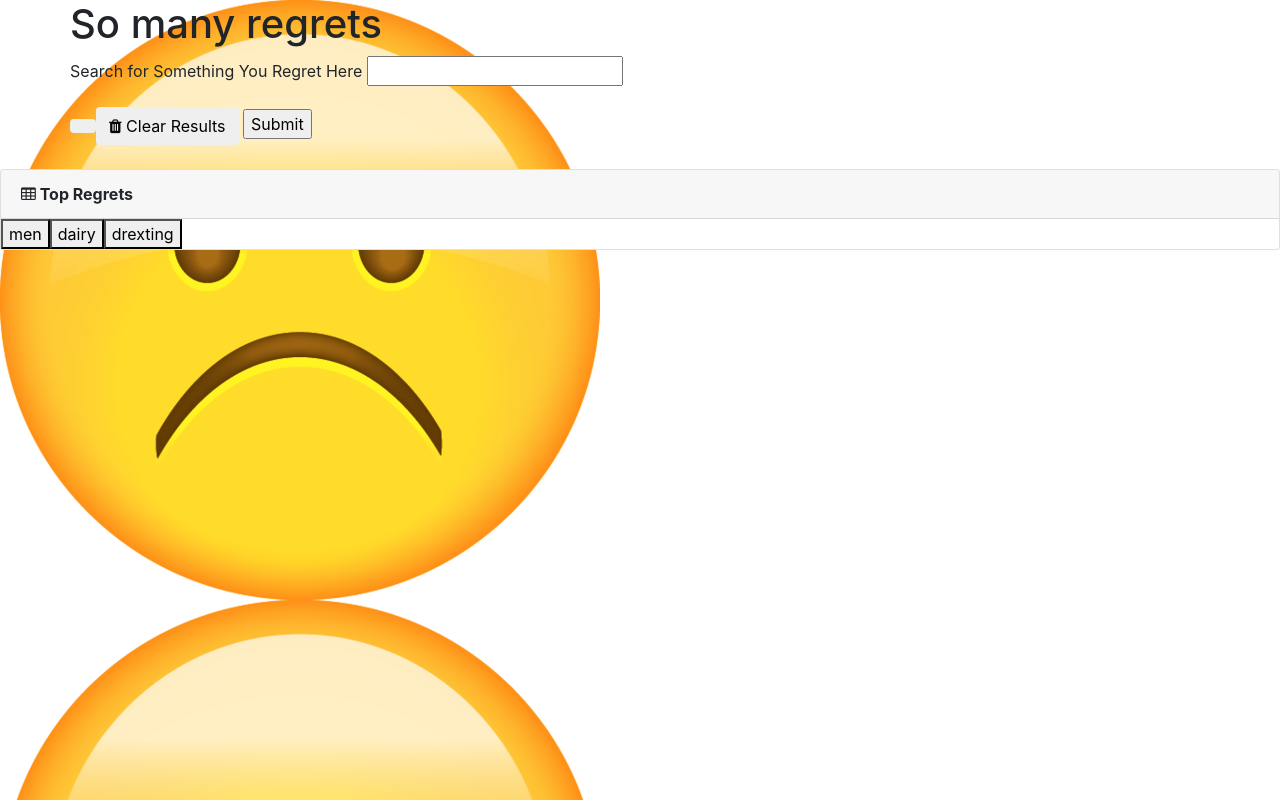
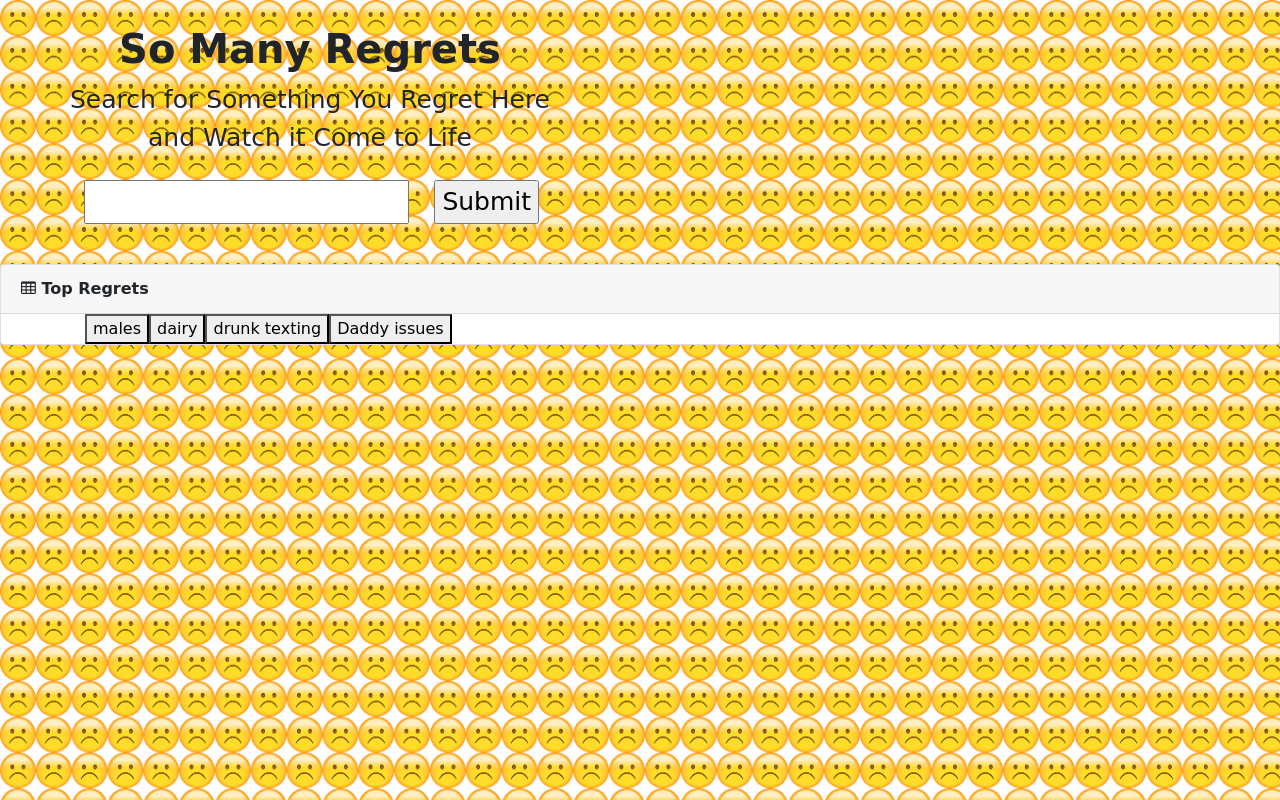
Before and after one commit to emilyfyonker/Gif-Assignment, a plain HTML site: page index.html in a window 1280 px wide. Drawn offline with nearby package versions, Linux system fonts and the light colour scheme; a web font is replaced by a local one.

Commit message:
designchanges

```diff
--- /dev/null
+++ b/assets/style.css
@@ -0,0 +1,35 @@
+body{
+    font-family: 'Cedarville Cursive', cursive;
+
+
+}
+#addExpress{
+    margin:0;
+    display: block;
+
+}
+
+.form-group{
+    font-size: 25px;
+    text-align: center;
+}
+
+head{
+    text-align: center;
+
+}
+
+h1{
+    padding-top: 25px;
+    text-align: center;
+
+}
+
+#search-term{
+    float: left;
+    margin-right: 25px;
+}
+
+.searchSubmit{
+padding-left: 3%;
+}
--- a/gif.js
+++ b/gif.js
@@ -2,9 +2,9 @@
 
 
   $(document).ready(function() {
-  var regrets = ['men', 'dairy', 'drexting'];
+  var regrets = ['males', 'dairy', 'drunk texting', 'Daddy issues'];
   function buttonZone(){
-    $('buttons').empty();
+    $('#buttons').empty();
     for (var i = 0; i < regrets.length; i++) {
       var eachButton = $('<button>');
       eachButton.addClass('expression');
@@ -21,7 +21,7 @@
       var regret1 = $(this).html();
       console.log(regret1);
       // queryURL is the url we'll use to query the API
-      var queryURL = "http://api.giphy.com/v1/gifs/search?q=&api_key=dc6zaTOxFJmzC&limit=10" + regret1 + "ZW4zJGmo1G7uQhAvNwNrbdzBQHkakn7O";
+      var queryURL = "http://api.giphy.com/v1/gifs/search?q=" + regret1 + "&api_key=dc6zaTOxFJmzC&limit=10ZW4zJGmo1G7uQhAvNwNrbdzBQHkakn7O&limit=10";
       $.ajax({ url: queryURL, method: 'GET' })
         .done(function (response) {
           // grabs data
@@ -30,20 +30,21 @@
           // clear out div before adding more gifs
           $('#article-section').empty();
 
-          for (var j = 0; j < results.length; j++) {
-            var gifDiv = $('<div>');
-            var imageView = results[j].images.fixed_height.url;
-            var still = results[j].images.fixed_height_still.url;
+          for (var i = 0; i < results.length; i++) {
+            var gifDiv = $('<div class="col-md-4">');
+            var imageView = results[i].images.fixed_height.url;
+            var still = results[i].images.fixed_height_still.url;
             //console.log(imageView)
             var showImage = $('<img>').attr("src", still).attr('data-animate', imageView).attr('data-still', still);
             showImage.attr('data-state', 'still');
             $('#article-section').prepend(showImage);
             showImage.on('click', playGif);
             // get rating
-            var rating = results[j].rating;
+            var rating = results[i].rating;
             console.log(rating);
             var showRating = $('<p>').text("Rated: " + rating);
-            $('#article-section').prepend(showRating);
+            gifDiv.append(showImage, showRating);
+            $('#article-section').prepend(gifDiv);
 
 
 
--- a/index.html
+++ b/index.html
@@ -2,15 +2,16 @@
 <html lang="en">
 
 <head>
-  <link href="https://fonts.googleapis.com/css?family=Alfa+Slab+One" rel="stylesheet">
+    <link href="assets/style.css" rel="stylesheet" type="text/css">
+    <link href="https://fonts.googleapis.com/css?family=Cedarville+Cursive" rel="stylesheet">
       <meta charset="UTF-8">
   <title>Things I Regret</title>
   <style type="text/css">
-	body{
+    body {
       background-image: url(./assets/image/sadFace.jpg);
-    background-repeat: repeat-y;
-    font-family: 'Alfa Slab One', cursive;
+      background-size: 2.8%;
     }
+
 
 
 
@@ -23,9 +24,7 @@
   <link rel="stylesheet" href="https://maxcdn.bootstrapcdn.com/font-awesome/4.5.0/css/font-awesome.min.css" />
 
   <!-- Style to fix the issue of text extending past card length -->
-  <style>
-
-  </style>
+  <link rel="stylesheet" type="text/css" href="assets/style.css" />
 </head>
 
 <body>
@@ -33,13 +32,13 @@
   <!-- Main Bootstrap Search -->
   <div class="container">
 
-    <!-- Jumbotron for Title -->
+    <!-- Row for Searching  -->
 
-
-    <!-- Row for Searching  -->
     <div class="row">
       <div class="types">
-        <h1>So many regrets</h1>
+        <h1><strong>So Many Regrets</strong>
+
+        </h1>
 
         <!-- First card is for handling the search parameters -->
 
@@ -50,14 +49,16 @@
 
           <!-- Here we create the text box for capturing the search term-->
           <div class="form-group">
-            <label for="search-term">Search for Something You Regret Here</label>
+            <label for="search-term">Search for Something You Regret Here
+              <p>and Watch it Come to Life</p>
+            </label>
+            <div class="searchSubmit">
             <input type="text" id="search-term">
+            <input id="addExpress" type="submit" value="Submit">
+          </div>
           </div>
 
-          <button type="submit" class="btn btn-default" id="run-search">
-            <button class="btn btn-default" id="clear-all">
-              <i class="fa fa-trash"></i> Clear Results</button>
-              <input id="addExpress" type="submit" value="Submit">
+
 
               </form>
         </div>
@@ -80,9 +81,9 @@
         </div>
 
         <!-- Buttons go Here  -->
-    <div id="buttons"></div>
+        <div class="container" id="buttons"></div>
         <!-- This main card will hold each of the resulting articles -->
-        <div id="article-section" data-state="still"></div>
+        <div class="row" id="article-section" data-state="still"></div>
       </div>
     </div>
   </div>
```
Also changed, not shown: style.css (deleted). Lines whose indentation alone changed are shown as unchanged.
